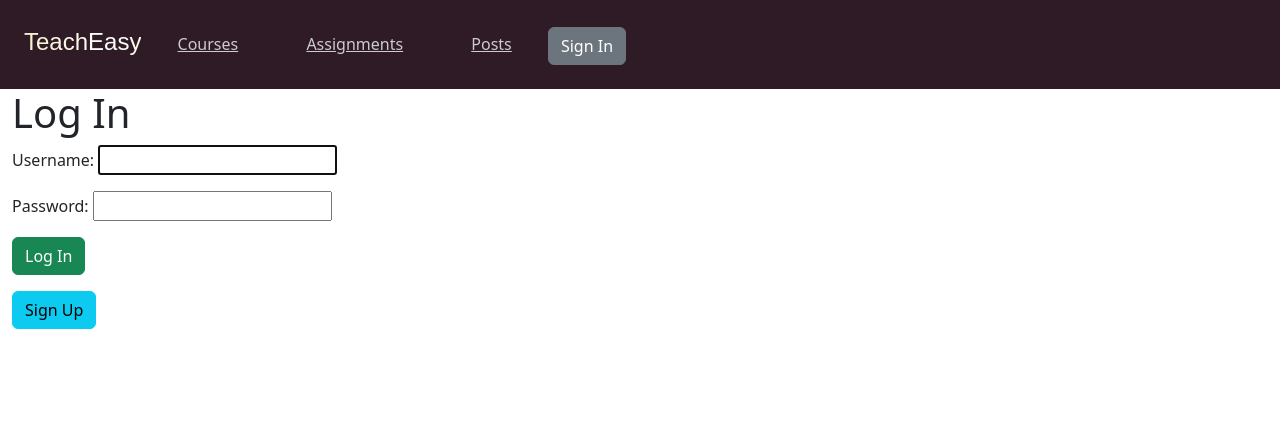
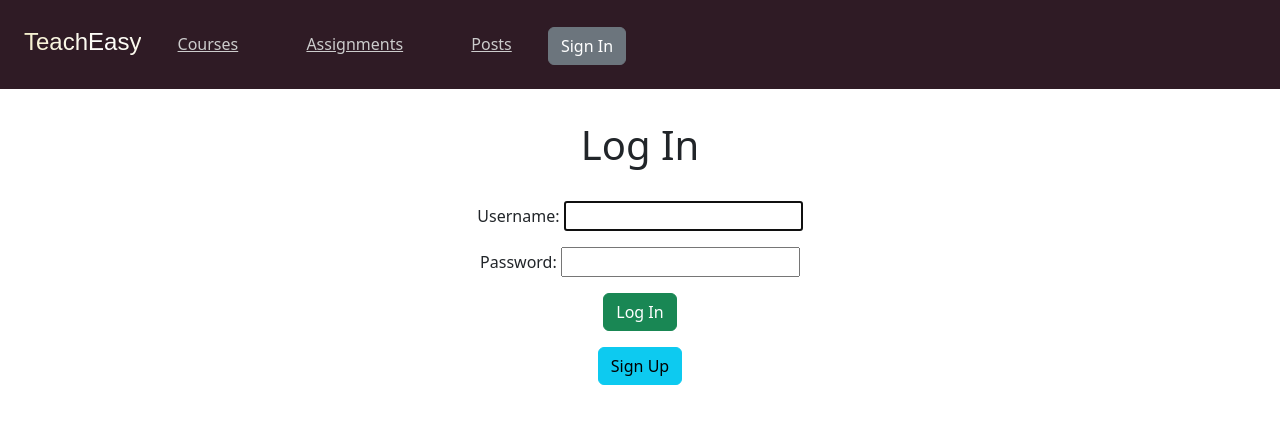
Before and after one commit to cooperwhitley/teacheasy, a Django app: page /accounts/login/ in a window 1280 px wide. Shown: the top 424 px of the page. Run offline with Django 4.2, Linux system fonts and the light colour scheme.

Commit message:
style forms

```diff
--- a/main_app/static/css/style.css
+++ b/main_app/static/css/style.css
@@ -44,3 +44,28 @@
   color: white;
   transition: color 800ms ease;
 }
+
+.form-header {
+  text-align: center;
+  margin-top: 4vmin;
+  margin-bottom: 4vmin;
+}
+
+.form-group>p {
+  text-align: center;
+}
+
+.form-group>ul>li {
+  align-self: center;
+  text-align: center;
+  list-style-type: none;
+}
+
+.signup-a {
+  align-self: center;
+}
+
+.form-container {
+  display: flex;
+  flex-direction: column;
+}
```
